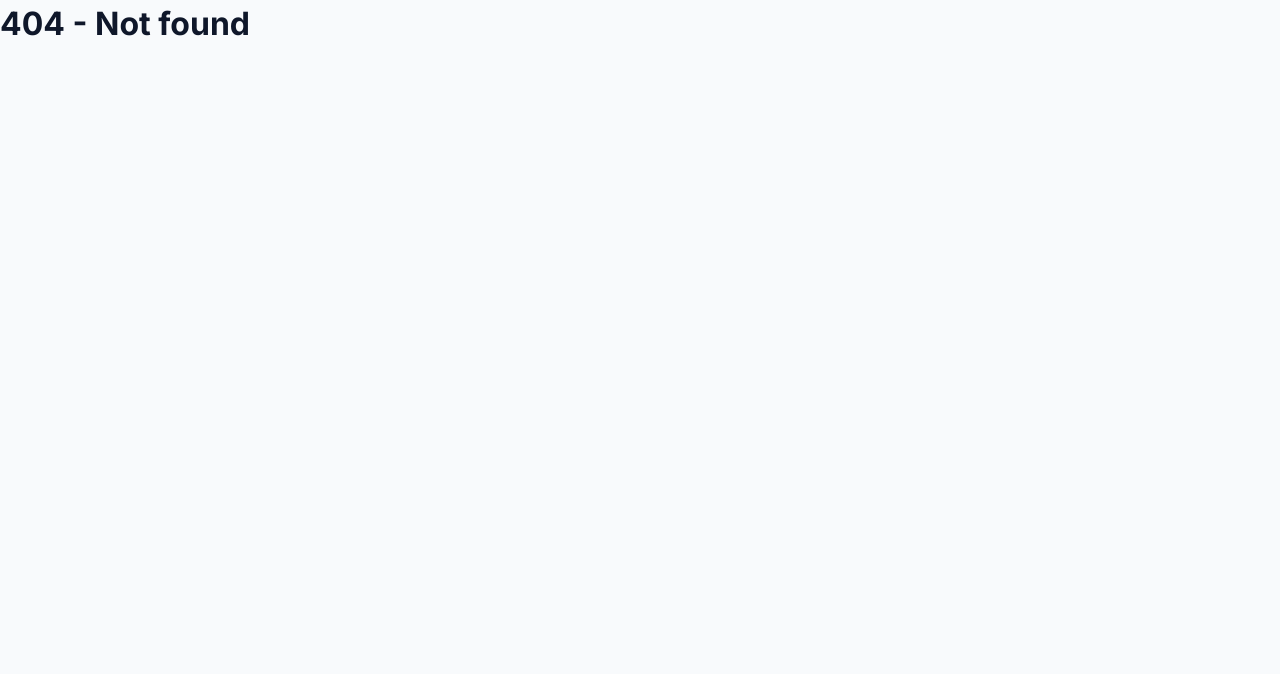
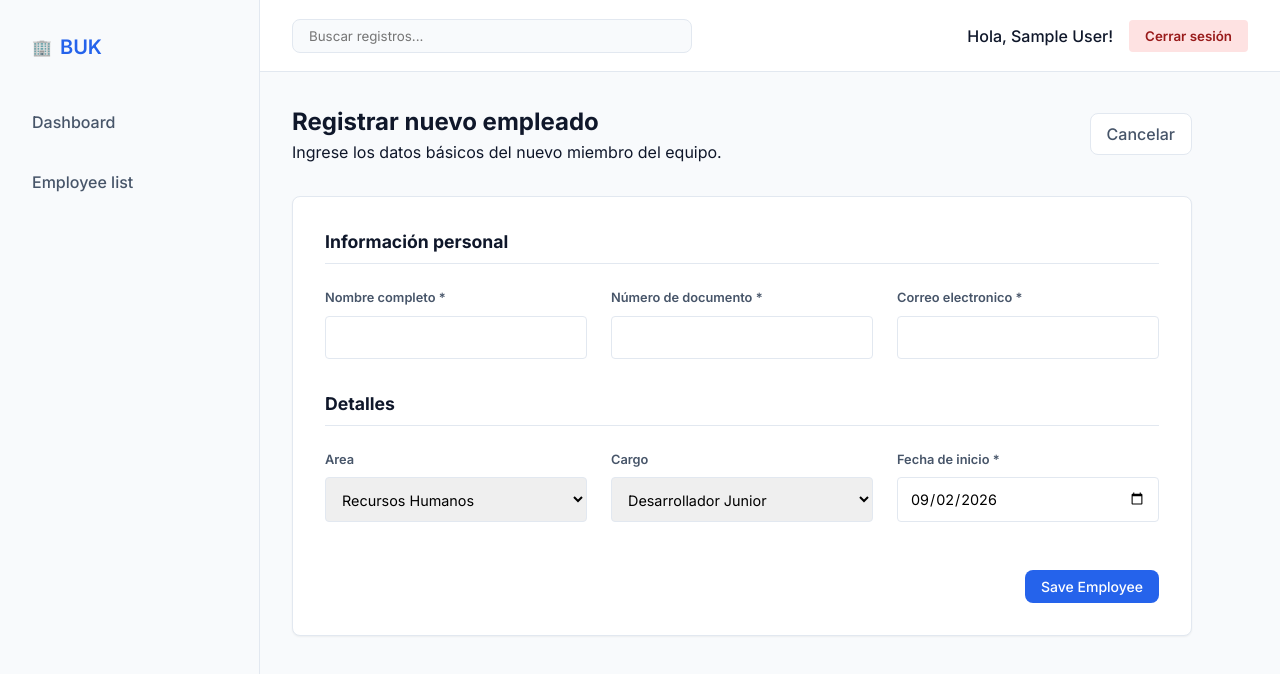
Before and after one commit to tabordaa/employee-management, a React (Vite) app: page /employees/new in a window 1280 px wide. Before the commit this address had no page. Shown: the top 674 px of the page. Built offline with nearby package versions, Linux system fonts and the light colour scheme; sample sign-in values are in the browser's storage.

Commit message:
feat: Registro de empleados

```diff
--- a/src/App.jsx
+++ b/src/App.jsx
@@ -6,6 +6,7 @@ import { Login } from "./pages/Login/Login";
 import { AuthProvider } from "./context/AuthContext";
 import { Dashboard } from "./pages/Dashboard/Dashboard";
 import { EmployeeList } from "./pages/EmployeeList/EmployeeList";
+import { RegisterEmployee } from "./pages/RegisterEmployee/RegisterEmployee";
 import './App.css';
 
 function App() {
@@ -29,6 +30,14 @@ function App() {
           </ProtectedRoute>
           }
         />
+        <Route path="/employees/new" element={
+          <ProtectedRoute>
+            <Layout>
+              <RegisterEmployee/>
+            </Layout>
+          </ProtectedRoute>
+          }
+        />
         <Route path="*" element={<h1>404 - Not found</h1>}></Route>
       </Routes>
     </AuthProvider>
--- /dev/null
+++ b/src/pages/RegisterEmployee/RegisterEmployee.css
@@ -0,0 +1,95 @@
+.register-container {
+  display: flex;
+  flex-direction: column;
+  gap: var(--spacing-xl);
+  max-width: 900px; /* Para que el form no se estire infinito en pantallas grandes */
+}
+
+.register-header {
+  display: flex;
+  justify-content: space-between;
+  align-items: center;
+}
+
+.register-header h2 {
+  font-size: 1.5rem;
+  color: var(--text-primary);
+}
+
+.cancel-btn {
+  padding: 0.5rem 1rem;
+  color: var(--text-secondary);
+  font-weight: 500;
+  border: 1px solid var(--border-color);
+  border-radius: var(--radius-md);
+  background: white;
+}
+
+.form-card {
+  background: white;
+  padding: var(--spacing-xl);
+}
+
+.employee-form {
+  display: flex;
+  flex-direction: column;
+  gap: 2rem;
+}
+
+.form-section h3 {
+  font-size: 1.1rem;
+  color: var(--text-primary);
+  margin-bottom: var(--spacing-lg);
+  padding-bottom: 0.5rem;
+  border-bottom: 1px solid var(--border-color);
+}
+
+.form-grid {
+  display: grid;
+  grid-template-columns: repeat(auto-fit, minmax(250px, 1fr));
+  gap: var(--spacing-lg);
+}
+
+.form-group {
+  display: flex;
+  flex-direction: column;
+  gap: 0.5rem;
+}
+
+.form-group label {
+  font-size: 0.8rem;
+  font-weight: 600;
+  color: var(--text-secondary);
+}
+
+.form-group input,
+.form-group select {
+  padding: 0.75rem;
+  border: 1px solid var(--border-color);
+  border-radius: var(--radius-sm);
+  font-family: inherit;
+  font-size: 0.9rem;
+  outline: none;
+}
+
+.form-group input:focus,
+.form-group select:focus {
+  border-color: var(--accent-primary);
+}
+
+.input-error {
+  border-color: var(--error-color) !important;
+  background-color: var(--status-inactive-bg);
+}
+
+.error-text {
+  color: var(--error-color);
+  font-size: 0.75rem;
+  font-weight: 500;
+}
+
+.form-actions {
+  display: flex;
+  justify-content: flex-end;
+  margin-top: 1rem;
+}
--- /dev/null
+++ b/src/pages/RegisterEmployee/RegisterEmployee.jsx
@@ -0,0 +1,149 @@
+import React, { useState } from 'react';
+import { useNavigate, Link } from 'react-router-dom';
+import { useEmployees } from '../../hooks/useEmployees';
+import { DEPARTMENTS, POSITIONS } from '../../utils/constants';
+import { validateEmployee } from '../../utils/validators';
+import './RegisterEmployee.css';
+
+export const RegisterEmployee = () => {
+  const navigate = useNavigate();
+  const { addEmployee, employees } = useEmployees();
+
+  const [formData, setFormData] = useState({
+    fullName: '',
+    documentNumber: '',
+    email: '',
+    position: POSITIONS[0],
+    department: DEPARTMENTS[0],
+    startDate: new Date().toISOString().split('T')[0] // Fecha de hoy por defecto
+  });
+
+  const [errors, setErrors] = useState({});
+
+  const handleChange = (e) => {
+    const { name, value } = e.target;
+    setFormData(prev => ({ ...prev, [name]: value }));
+    // Limpiamos el error de este campo al escribir
+    if (errors[name]) setErrors(prev => ({ ...prev, [name]: null }));
+  };
+
+  const handleSubmit = async (e) => {
+    e.preventDefault();
+
+    // 1. Validamos reglas de negocio
+    const validationErrors = validateEmployee(formData);
+
+    // 2. Validamos documento único (Regla RN-2)
+    const documentExists = employees.some(emp => emp.documentNumber === formData.documentNumber);
+    if (documentExists) {
+      validationErrors.documentNumber = 'Este documento ya está registrado';
+    }
+
+    if (Object.keys(validationErrors).length > 0) {
+      setErrors(validationErrors);
+      return;
+    }
+
+    // 3. Guardamos
+    await addEmployee(formData);
+    alert('¡Empleado registrado con éxito!'); // Después lo cambiaremos por un Toast bonito
+    navigate('/employees');
+  };
+
+  return (
+    <div className="register-container">
+      <div className="register-header">
+        <div>
+          <h2>Registrar nuevo empleado</h2>
+          <p>Ingrese los datos básicos del nuevo miembro del equipo.</p>
+        </div>
+        <Link to="/employees" className="cancel-btn">Cancelar</Link>
+      </div>
+
+      <div className="form-card glass-panel">
+        <form onSubmit={handleSubmit} className="employee-form">
+
+          <div className="form-section">
+            <h3>Información personal</h3>
+            <div className="form-grid">
+              <div className="form-group">
+                <label>Nombre completo *</label>
+                <input
+                  type="text"
+                  name="fullName"
+                  value={formData.fullName}
+                  onChange={handleChange}
+                  className={errors.fullName ? 'input-error' : ''}
+                />
+                {errors.fullName && <span className="error-text">{errors.fullName}</span>}
+              </div>
+
+              <div className="form-group">
+                <label>Número de documento *</label>
+                <input
+                  type="text"
+                  name="documentNumber"
+                  value={formData.documentNumber}
+                  onChange={handleChange}
+                  className={errors.documentNumber ? 'input-error' : ''}
+                />
+                {errors.documentNumber && <span className="error-text">{errors.documentNumber}</span>}
+              </div>
+
+              <div className="form-group">
+                <label>Correo electronico *</label>
+                <input
+                  type="email"
+                  name="email"
+                  value={formData.email}
+                  onChange={handleChange}
+                  className={errors.email ? 'input-error' : ''}
+                />
+                {errors.email && <span className="error-text">{errors.email}</span>}
+              </div>
+            </div>
+          </div>
+
+          <div className="form-section">
+            <h3>Detalles</h3>
+            <div className="form-grid">
+              <div className="form-group">
+                <label>Area</label>
+                <select name="department" value={formData.department} onChange={handleChange}>
+                  {DEPARTMENTS.map(dep => (
+                    <option key={dep} value={dep}>{dep}</option>
+                  ))}
+                </select>
+              </div>
+
+              <div className="form-group">
+                <label>Cargo</label>
+                <select name="position" value={formData.position} onChange={handleChange}>
+                  {POSITIONS.map(pos => (
+                    <option key={pos} value={pos}>{pos}</option>
+                  ))}
+                </select>
+              </div>
+
+              <div className="form-group">
+                <label>Fecha de inicio *</label>
+                <input
+                  type="date"
+                  name="startDate"
+                  value={formData.startDate}
+                  onChange={handleChange}
+                  className={errors.startDate ? 'input-error' : ''}
+                />
+                {errors.startDate && <span className="error-text">{errors.startDate}</span>}
+              </div>
+            </div>
+          </div>
+
+          <div className="form-actions">
+            <button type="submit" className="primary-btn">Save Employee</button>
+          </div>
+        </form>
+      </div>
+    </div>
+  );
+};
```
